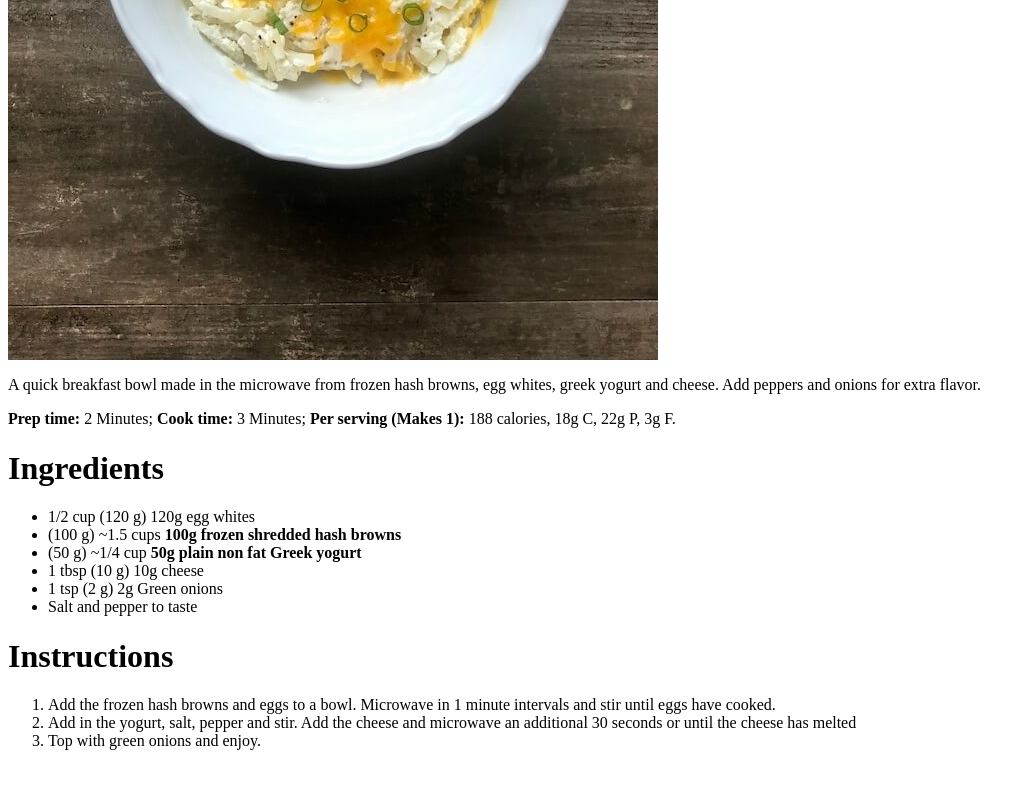
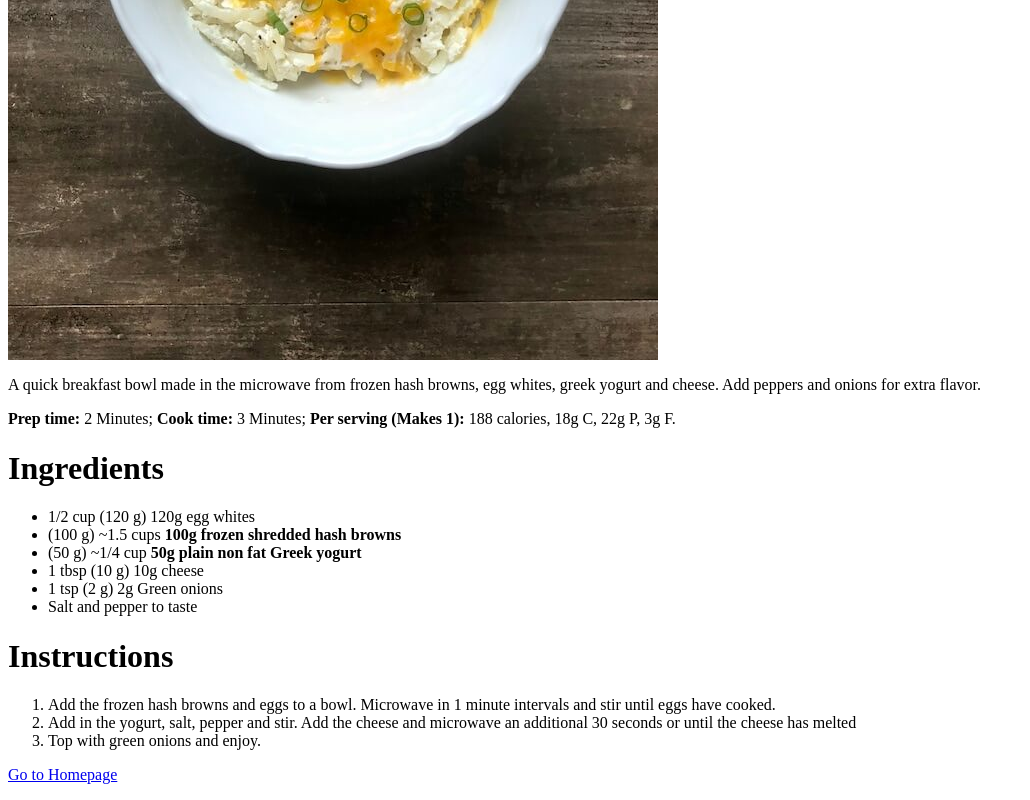
Before and after one commit to Duesenberg/odin-recipes, a plain HTML site: page recipes/5-min-hash-brown.html in a window 1280 px wide. Shown: the part 563-1363 px from the top of the page, without its empty margins (0-1030 px from the left). Before the commit the page ends 1329 px from the top, so only its background shows below. Drawn offline with Linux system fonts and the light colour scheme.

Commit message:
Add "Go to homepage" link to three webpages

```diff
--- a/recipes/5-min-hash-brown.html
+++ b/recipes/5-min-hash-brown.html
@@ -25,5 +25,6 @@
                 <li>Add in the yogurt, salt, pepper and stir. Add the cheese and microwave an additional 30 seconds or until the cheese has melted</li>
                 <li>Top with green onions and enjoy.</li>
             </ol>
+            <p><a href="../index.html">Go to Homepage</a></p>
         </body>
     </html>
```
Also changed, not shown: recipes/apple-pie-oatmeal.html (+1 -0 lines), recipes/cinnamon-roll.html (+1 -0 lines).
